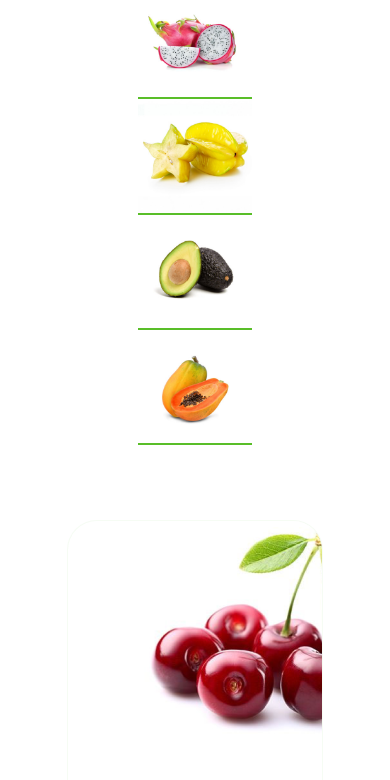
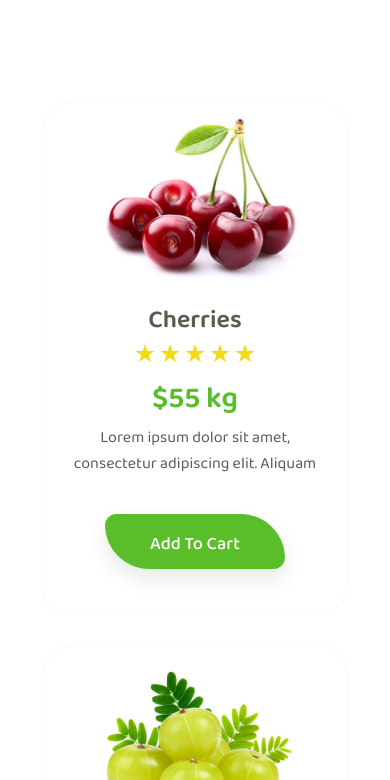
Before and after one commit to Irshman/freshfruits, a plain HTML site: page index.html in a window 390 px wide. Shown: the part 2300-3080 px from the top of the page. Drawn offline with Linux system fonts and the light colour scheme; files whose address does not match are found by name.

Commit message:
fruits cards

```diff
--- a/style/components/base.scss
+++ b/style/components/base.scss
@@ -11,6 +11,7 @@ body {
     margin: 0;
     font: $main-font;
     color: $text-color;
+    overflow-x: hidden;
 }
 ul, ol {
     list-style: none;
--- a/style/components/fruitscards.scss
+++ b/style/components/fruitscards.scss
@@ -12,7 +12,8 @@
             content: "";
             width: 1px;
             height: 100%;
-            left: 395px;
+            left: 35%;
+            //left: 395px;
             position: absolute;
             background: linear-gradient(180deg, rgba(89,190,41,0) 0%, rgba(89,190,41,0.3) 30%, rgba(89,190,41,0.4) 50%, rgba(89,190,41,0.3) 70%, rgba(89,190,41,0) 100%);
         }
@@ -22,7 +23,7 @@
             content: "";
             width: 1px;
             height: 100%;
-            left: 750px;
+            left: 65%;
             position: absolute;
             background: linear-gradient(180deg, rgba(89,190,41,0) 0%, rgba(89,190,41,0.3) 30%, rgba(89,190,41,0.4) 50%, rgba(89,190,41,0.3) 70%, rgba(89,190,41,0) 100%);
         }
@@ -40,7 +41,7 @@
                 content: "";
                 width: 100%;
                 height: 1px;
-                top: 362px;
+                top: 100%;
                 position: absolute;
                 background: rgb(89,190,41);
                 background: linear-gradient(90deg, rgba(89,190,41,0) 0%, rgba(89,190,41,0.3) 30%, rgba(89,190,41,0.4) 50%, rgba(89,190,41,0.3) 70%, rgba(89,190,41,0) 100%);
@@ -70,47 +71,3 @@
 
     }
 }
-
-
-@media(max-width: 1024px) {
-    .fruits {
-        &__wrap {
-            &::before {
-                left: 300px;
-            }
-
-            &::after {
-                left: 580px;
-            }
-        }
-    }
-}
-
-@media(max-width: 768px) {
-    .fruits {
-        padding: 30px 10px;
-
-        &__wrap {
-            &::before {
-                display: none;
-            }
-
-            &::after {
-                display: none;
-            }
-        }
-
-        &__cards {
-            display: block;
-
-            &::before {
-                display: none;
-            }
-        }
-
-        &__card {
-            margin: 0 auto;
-           border-bottom: 2px solid rgb(89,190,41);
-        }
-    }
-}
--- a/style/components/header.scss
+++ b/style/components/header.scss
@@ -69,6 +69,7 @@
 
 @media(max-width: 768px) {
     .header {
+
 
         &__burger {
             display: block;
--- a/style/components/hero.scss
+++ b/style/components/hero.scss
@@ -113,6 +113,7 @@
 
 @media(max-width: 768px) {
     .hero {
+
         padding: 40px 0 30px;
 
         &__label {
--- a/style/components/shop.scss
+++ b/style/components/shop.scss
@@ -84,14 +84,6 @@
 
 @media(max-width: 1024px) {
     .shop {
-        &__img {
-            width: 262px;
-            height: 162px;
-
-            &-link {
-                padding-bottom: 73%;
-            }
-        }
 
         &__price {
             font-size: 30px;
@@ -107,17 +99,8 @@
             flex-direction: column;
         }
 
-        &__img {
-            width: 362px;
-            height: 262px;
-
-            &-link {
-                padding-bottom: 62%;
-            }
-        }
-
         &__cards {
-            max-width: 80%;
+            max-width: 100%;
             margin: 15px auto;
         }
     }
```
Also changed, not shown: style/style.css, 1 other file.
